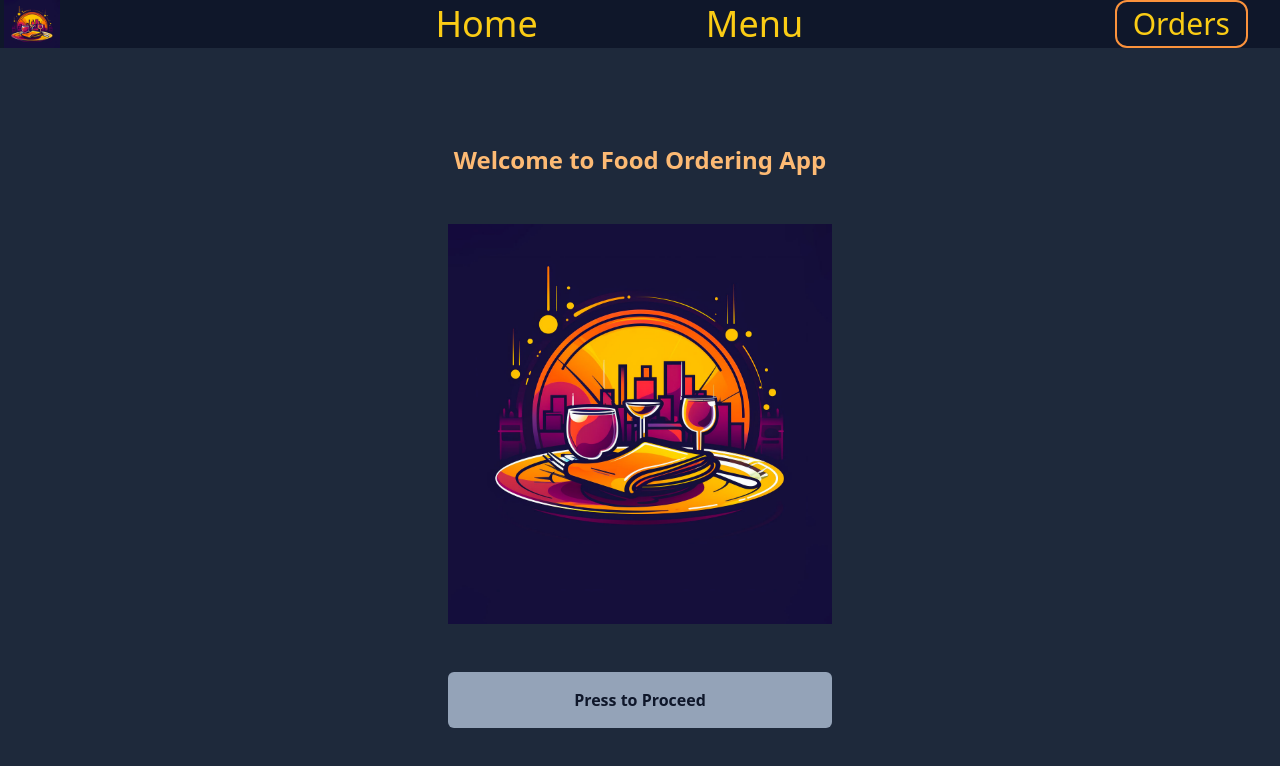
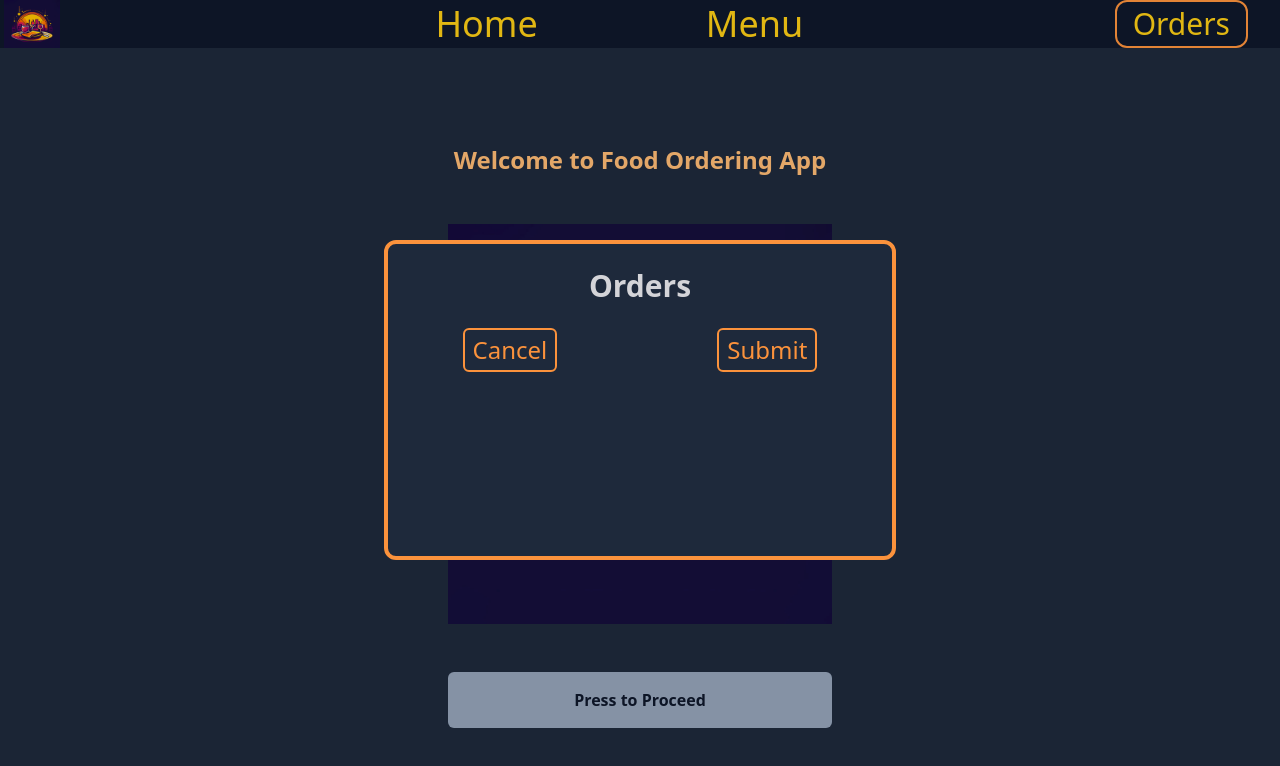
Before and after one commit to Saint1225/Food-order-app-3, a React (Vite) app in the folder frontend/: page / in a window 1280 px wide. Both pictures are taken after a click on the button "Orders". Shown: the top 766 px of the page. Built offline with nearby package versions, Linux system fonts and the light colour scheme.

Commit message:
Add cart modal

```diff
--- /dev/null
+++ b/frontend/src/components/CartModal.tsx
@@ -0,0 +1,32 @@
+import { forwardRef, useRef, useImperativeHandle } from "react";
+
+const CartModal = forwardRef((props, ref) => {
+  const dialogRef = useRef<HTMLDialogElement>(null);
+
+  useImperativeHandle(ref, () => {
+    return {
+      openModal: () => dialogRef.current && dialogRef.current.showModal(),
+    };
+  });
+
+  return (
+    <dialog
+      ref={dialogRef}
+      title="Cart"
+      className="w-2/5 h-2/5 bg-blueGray-800 text-zinc-300 rounded-xl border-solid border-4 border-orange-400"
+    >
+      <form method="dialog">
+        <h2 className="text-3xl my-6 font-bold">Orders</h2>
+        <div className="flex flex-row gap-40 justify-center text-2xl mx-3">
+          <button className="border-solid border-2 text-orange-400 border-orange-400 rounded-md px-2 py-1 hover:border-orange-200 hover:text-orange-300">
+            Cancel
+          </button>
+          <button className="border-solid border-2 text-orange-400 border-orange-400 rounded-md px-2 py-1 hover:border-orange-200 hover:text-orange-300">
+            Submit
+          </button>
+        </div>
+      </form>
+    </dialog>
+  );
+});
+export default CartModal;
--- a/frontend/src/output.css
+++ b/frontend/src/output.css
@@ -548,6 +548,11 @@ video {
   margin: 1rem;
 }
 
+.mx-6 {
+  margin-left: 1.5rem;
+  margin-right: 1.5rem;
+}
+
 .mx-auto {
   margin-left: auto;
   margin-right: auto;
@@ -563,42 +568,40 @@ video {
   margin-bottom: 0.5rem;
 }
 
-.my-48 {
-  margin-top: 12rem;
-  margin-bottom: 12rem;
-}
-
-.mx-6 {
-  margin-left: 1.5rem;
-  margin-right: 1.5rem;
-}
-
-.my-auto {
-  margin-top: auto;
-  margin-bottom: auto;
-}
-
-.mx-8 {
-  margin-left: 2rem;
-  margin-right: 2rem;
-}
-
-.my-36 {
-  margin-top: 9rem;
-  margin-bottom: 9rem;
-}
-
 .my-24 {
   margin-top: 6rem;
   margin-bottom: 6rem;
 }
 
-.mb-24 {
-  margin-bottom: 6rem;
+.my-6 {
+  margin-top: 1.5rem;
+  margin-bottom: 1.5rem;
 }
 
-.ml-\[35\%\] {
-  margin-left: 35%;
+.mx-3 {
+  margin-left: 0.75rem;
+  margin-right: 0.75rem;
+}
+
+.mx-2 {
+  margin-left: 0.5rem;
+  margin-right: 0.5rem;
+}
+
+.mb-12 {
+  margin-bottom: 3rem;
+}
+
+.mb-5 {
+  margin-bottom: 1.25rem;
+}
+
+.ml-1 {
+  margin-left: 0.25rem;
+}
+
+.ml-\[5\%\] {
+  margin-left: 5%;
 }
 
 .ml-auto {
@@ -609,36 +612,12 @@ video {
   margin-right: 2rem;
 }
 
-.mb-5 {
-  margin-bottom: 1.25rem;
-}
-
-.mb-16 {
-  margin-bottom: 4rem;
-}
-
-.mb-12 {
-  margin-bottom: 3rem;
-}
-
 .mr-auto {
   margin-right: auto;
 }
 
-.ml-1 {
-  margin-left: 0.25rem;
-}
-
-.ml-\[25\%\] {
-  margin-left: 25%;
-}
-
-.ml-\[15\%\] {
-  margin-left: 15%;
-}
-
-.ml-\[5\%\] {
-  margin-left: 5%;
+.mb-auto {
+  margin-bottom: auto;
 }
 
 .flex {
@@ -649,12 +628,20 @@ video {
   display: grid;
 }
 
+.h-1\/2 {
+  height: 50%;
+}
+
 .h-12 {
   height: 3rem;
 }
 
 .h-14 {
   height: 3.5rem;
+}
+
+.h-20 {
+  height: 5rem;
 }
 
 .h-48 {
@@ -673,36 +660,20 @@ video {
   height: 100vh;
 }
 
-.h-11 {
-  height: 2.75rem;
+.h-2\/5 {
+  height: 40%;
 }
 
-.h-24 {
-  height: 6rem;
-}
-
-.h-20 {
-  height: 5rem;
-}
-
-.h-1\/2 {
-  height: 50%;
-}
-
-.h-auto {
-  height: auto;
-}
-
-.h-2\/3 {
-  height: 66.666667%;
-}
-
-.h-9 {
-  height: 2.25rem;
+.w-10 {
+  width: 2.5rem;
 }
 
 .w-11\/12 {
   width: 91.666667%;
+}
+
+.w-14 {
+  width: 3.5rem;
 }
 
 .w-96 {
@@ -713,32 +684,16 @@ video {
   width: 100%;
 }
 
-.w-5 {
-  width: 1.25rem;
-}
-
-.w-10 {
-  width: 2.5rem;
-}
-
-.w-1\/2 {
-  width: 50%;
-}
-
-.w-auto {
-  width: auto;
+.w-1\/3 {
+  width: 33.333333%;
 }
 
 .w-2\/3 {
   width: 66.666667%;
 }
 
-.w-9 {
-  width: 2.25rem;
-}
-
-.w-14 {
-  width: 3.5rem;
+.w-2\/5 {
+  width: 40%;
 }
 
 .max-w-6xl {
@@ -777,16 +732,32 @@ video {
   gap: 9rem;
 }
 
+.gap-5 {
+  gap: 1.25rem;
+}
+
+.gap-16 {
+  gap: 4rem;
+}
+
+.gap-28 {
+  gap: 7rem;
+}
+
+.gap-32 {
+  gap: 8rem;
+}
+
+.gap-40 {
+  gap: 10rem;
+}
+
 .overflow-auto {
   overflow: auto;
 }
 
 .overflow-hidden {
   overflow: hidden;
-}
-
-.overflow-clip {
-  overflow: clip;
 }
 
 .rounded-lg {
@@ -801,12 +772,17 @@ video {
   border-radius: 0.75rem;
 }
 
-.rounded-2xl {
-  border-radius: 1rem;
+.rounded-r-xl {
+  border-top-right-radius: 0.75rem;
+  border-bottom-right-radius: 0.75rem;
 }
 
 .border-2 {
   border-width: 2px;
+}
+
+.border-4 {
+  border-width: 4px;
 }
 
 .border-solid {
@@ -818,9 +794,14 @@ video {
   border-color: rgb(251 146 60 / var(--tw-border-opacity));
 }
 
-.border-gray-300 {
+.border-blueGray-800 {
   --tw-border-opacity: 1;
-  border-color: rgb(209 213 219 / var(--tw-border-opacity));
+  border-color: rgb(30 41 59 / var(--tw-border-opacity));
+}
+
+.border-gray-800 {
+  --tw-border-opacity: 1;
+  border-color: rgb(31 41 55 / var(--tw-border-opacity));
 }
 
 .bg-blueGray-800 {
@@ -841,11 +822,6 @@ video {
 .bg-slate-400 {
   --tw-bg-opacity: 1;
   background-color: rgb(148 163 184 / var(--tw-bg-opacity));
-}
-
-.bg-gray-800 {
-  --tw-bg-opacity: 1;
-  background-color: rgb(31 41 55 / var(--tw-bg-opacity));
 }
 
 .bg-gradient-to-tr {
@@ -886,8 +862,17 @@ video {
   padding-bottom: 1rem;
 }
 
+.py-1 {
+  padding-top: 0.25rem;
+  padding-bottom: 0.25rem;
+}
+
 .text-center {
   text-align: center;
+}
+
+.align-bottom {
+  vertical-align: bottom;
 }
 
 .text-2xl {
@@ -919,6 +904,11 @@ video {
   color: rgb(15 23 42 / var(--tw-text-opacity));
 }
 
+.text-gray-300 {
+  --tw-text-opacity: 1;
+  color: rgb(209 213 219 / var(--tw-text-opacity));
+}
+
 .text-orange-300 {
   --tw-text-opacity: 1;
   color: rgb(253 186 116 / var(--tw-text-opacity));
@@ -939,20 +929,15 @@ video {
   color: rgb(212 212 216 / var(--tw-text-opacity));
 }
 
-.text-gray-300 {
+.text-blueGray-800 {
   --tw-text-opacity: 1;
-  color: rgb(209 213 219 / var(--tw-text-opacity));
+  color: rgb(30 41 59 / var(--tw-text-opacity));
 }
 
 .shadow-md {
   --tw-shadow: 0 4px 6px -1px rgb(0 0 0 / 0.1), 0 2px 4px -2px rgb(0 0 0 / 0.1);
   --tw-shadow-colored: 0 4px 6px -1px var(--tw-shadow-color), 0 2px 4px -2px var(--tw-shadow-color);
   box-shadow: var(--tw-ring-offset-shadow, 0 0 #0000), var(--tw-ring-shadow, 0 0 #0000), var(--tw-shadow);
-}
-
-.hover\:border-orange-100:hover {
-  --tw-border-opacity: 1;
-  border-color: rgb(255 237 213 / var(--tw-border-opacity));
 }
 
 .hover\:border-orange-200:hover {
@@ -970,14 +955,9 @@ video {
   background-color: rgb(226 232 240 / var(--tw-bg-opacity));
 }
 
-.hover\:bg-gray-800:hover {
+.hover\:bg-slate-300:hover {
   --tw-bg-opacity: 1;
-  background-color: rgb(31 41 55 / var(--tw-bg-opacity));
-}
-
-.hover\:text-orange-400:hover {
-  --tw-text-opacity: 1;
-  color: rgb(251 146 60 / var(--tw-text-opacity));
+  background-color: rgb(203 213 225 / var(--tw-bg-opacity));
 }
 
 .hover\:text-orange-300:hover {
--- a/frontend/src/routes/MainNavigation.tsx
+++ b/frontend/src/routes/MainNavigation.tsx
@@ -1,6 +1,14 @@
+import React, { useRef } from "react";
 import { NavLink } from "react-router-dom";
+import CartModal from "../components/CartModal";
 
 const MainNavigation = () => {
+  const cartRef = useRef<{ openModal: () => void }>(null);
+
+  const cartModalHandler = () => {
+    cartRef.current?.openModal();
+  };
+
   return (
     <div className="h-12 w-full text-yellow-400 bg-blueGray-900 text-center">
       <div className="flex flex-row justify-center gap-36 text-4xl h-full overflow-hidden">
@@ -17,16 +25,14 @@ const MainNavigation = () => {
         >
           Menu
         </NavLink>
-        <button className="ml-auto mr-8 rounded-xl text-3xl border-solid border-orange-400 border-2 px-4 hover:bg-blueGray-800">
+        <button
+          className="ml-auto mr-8 rounded-xl text-3xl border-solid border-orange-400 border-2 px-4 hover:bg-blueGray-800"
+          onClick={cartModalHandler}
+        >
           Orders
         </button>
       </div>
-      <dialog title="Cart" className="w-96 h-48">
-        <form method="dialog">
-          <button className="">Cancel</button>
-          <button className="">Submit</button>
-        </form>
-      </dialog>
+      <CartModal ref={cartRef} />
     </div>
   );
 };
```
